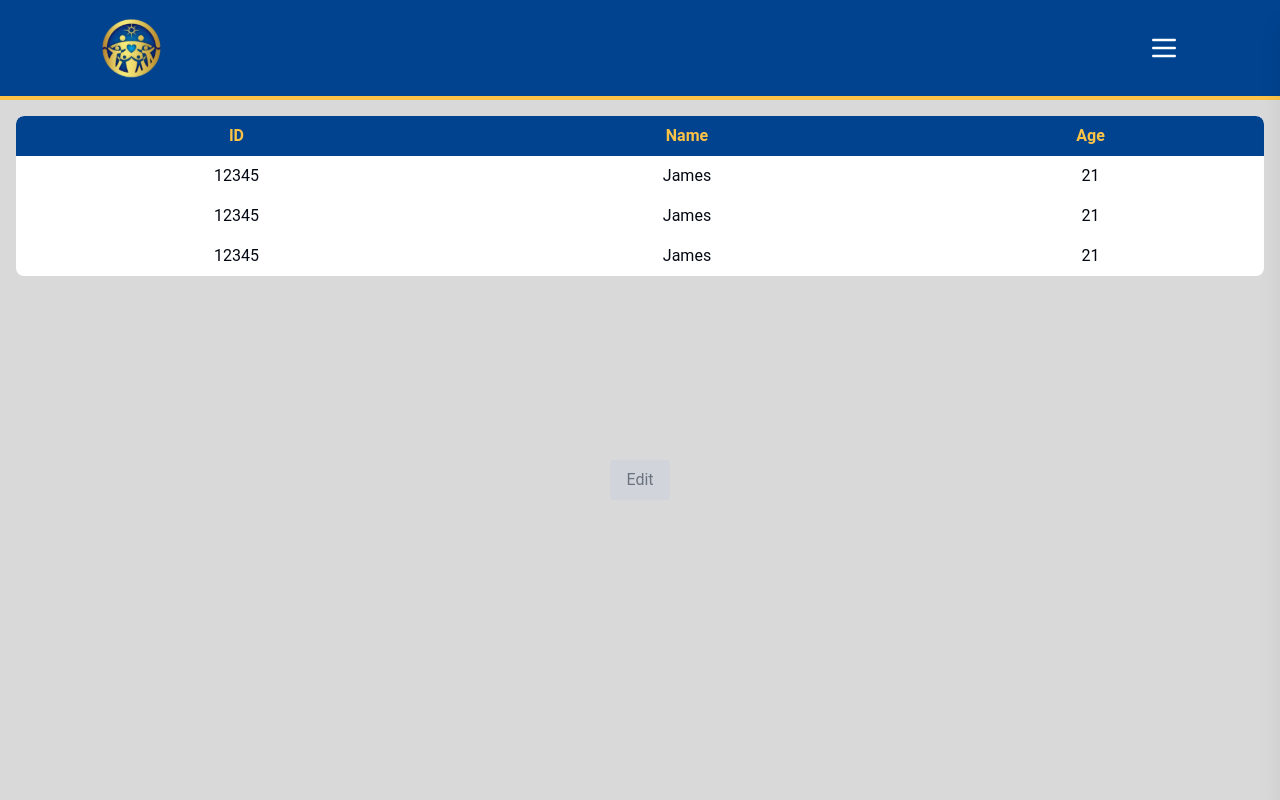
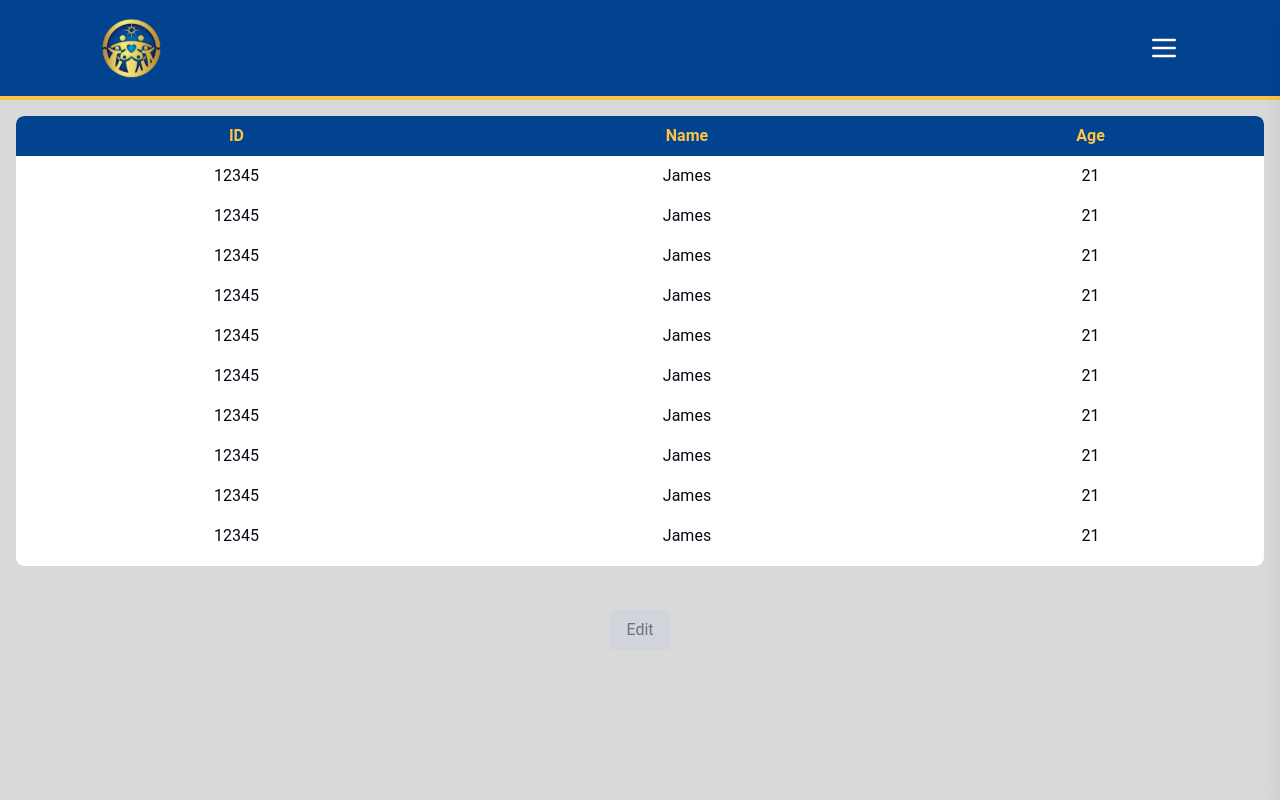
Before and after one commit to CoderTofu/FFWPU_System, a Next.js app: page /sample in a window 1280 px wide. Shown: the top 800 px of the page. Built offline with nearby package versions, Linux system fonts and the light colour scheme.

Commit message:
sticky header

```diff
--- a/src/app/(private)/sample/page.tsx
+++ b/src/app/(private)/sample/page.tsx
@@ -8,6 +8,24 @@ export default function TryUlit() {
     const router = useRouter();
 
     const data = [
+        {ID:12345, Name:"James", Age:21},
+        {ID:12345, Name:"James", Age:21},
+        {ID:12345, Name:"James", Age:21},
+        {ID:12345, Name:"James", Age:21},
+        {ID:12345, Name:"James", Age:21},
+        {ID:12345, Name:"James", Age:21},
+        {ID:12345, Name:"James", Age:21},
+        {ID:12345, Name:"James", Age:21},
+        {ID:12345, Name:"James", Age:21},
+        {ID:12345, Name:"James", Age:21},
+        {ID:12345, Name:"James", Age:21},
+        {ID:12345, Name:"James", Age:21},
+        {ID:12345, Name:"James", Age:21},
+        {ID:12345, Name:"James", Age:21},
+        {ID:12345, Name:"James", Age:21},
+        {ID:12345, Name:"James", Age:21},
+        {ID:12345, Name:"James", Age:21},
+        {ID:12345, Name:"James", Age:21},
         {ID:12345, Name:"James", Age:21},
         {ID:12345, Name:"James", Age:21},
         {ID:12345, Name:"James", Age:21},
--- a/src/components/Table.tsx
+++ b/src/components/Table.tsx
@@ -66,7 +66,7 @@ const Table: React.FC<TableProps> = ({ data, columns, rowDoubleClickPath, onRowS
     <div ref={tableRef} className="overflow-x-auto min-h-[300px] max-h-[450px] overflow-y-auto rounded-lg">
       <table className="min-w-full border-gray-300 bg-white rounded-lg">
         {/* Table Head */}
-        <thead className="bg-gray-200">
+        <thead className="bg-gray-200 sticky top-0">
           <tr className="bg-[#01438F] text-[#FCC346] cursor-pointer">
             {visibleHeaders.map((header) => (
               <th key={header} className="px-4 py-2 text-center top-0">
```
